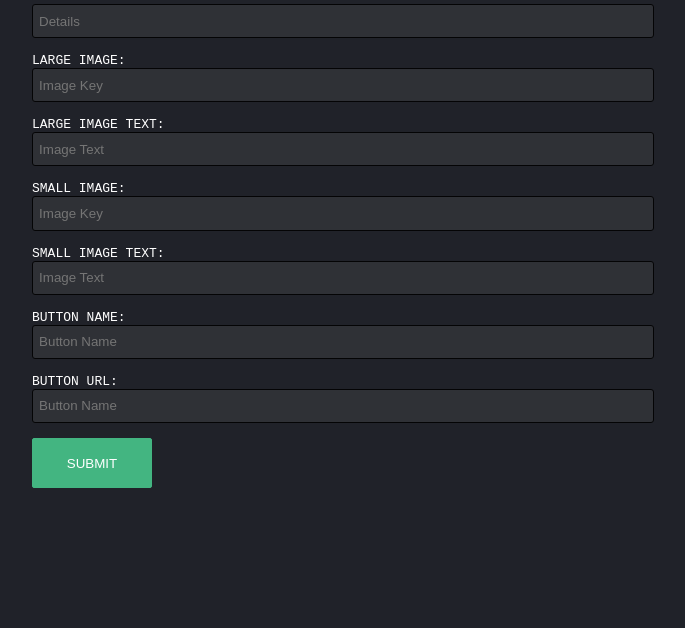
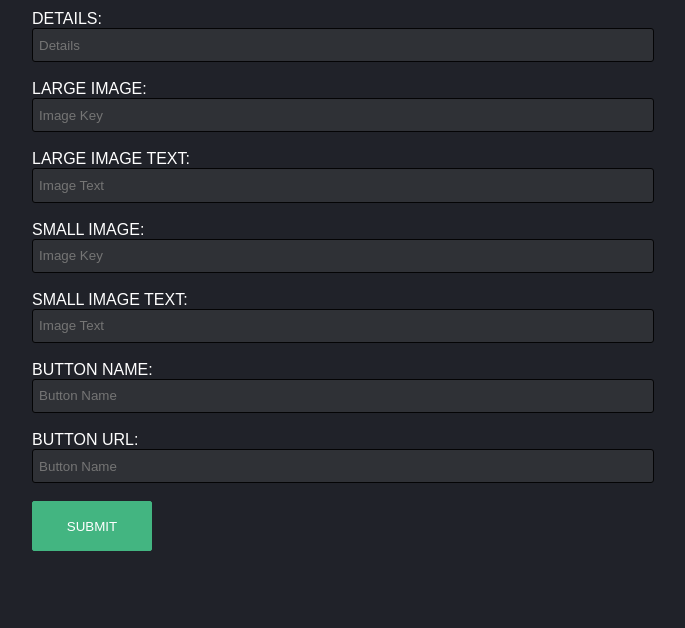
Before and after one commit to veilsa/discord-rpc, an Electron app: page index.html in a window 1000 px wide. Shown: the part 172-800 px from the top of the page, without its empty margins (164-849 px from the left). Drawn offline with Linux system fonts and the light colour scheme.

Commit message:
Update file

```diff
--- a/index.css
+++ b/index.css
@@ -1,7 +1,28 @@
+@import url('https://fonts.googleapis.com/css2?family=Open+Sans:wght@300&display=swap');
+/* width */
+::-webkit-scrollbar {
+  width: 1px;
+}
+
+/* Track */
+::-webkit-scrollbar-track {
+  background: #202229;
+}
+
+/* Handle */
+::-webkit-scrollbar-thumb {
+  background: #202229;
+}
+
+/* Handle on hover */
+::-webkit-scrollbar-thumb:hover {
+  background: #202229;
+}
+
 body {
   background-color: #202229;
   color:white;
-  font-family: monospace;
+  font-family: sans-serif;
   margin: auto;
   max-width: 38rem;
   padding: 2rem;
--- a/index.html
+++ b/index.html
@@ -2,7 +2,7 @@
 <html>
   <head>
     <meta charset="UTF-8">
-    <title>Veilsa</title>
+    <title></title>
     <link rel="stylesheet" href="index.css">
   </head>
   <body>
```
Also changed, not shown: index.js (+4 -10 lines), package.json (+5 -3 lines), README.md.
